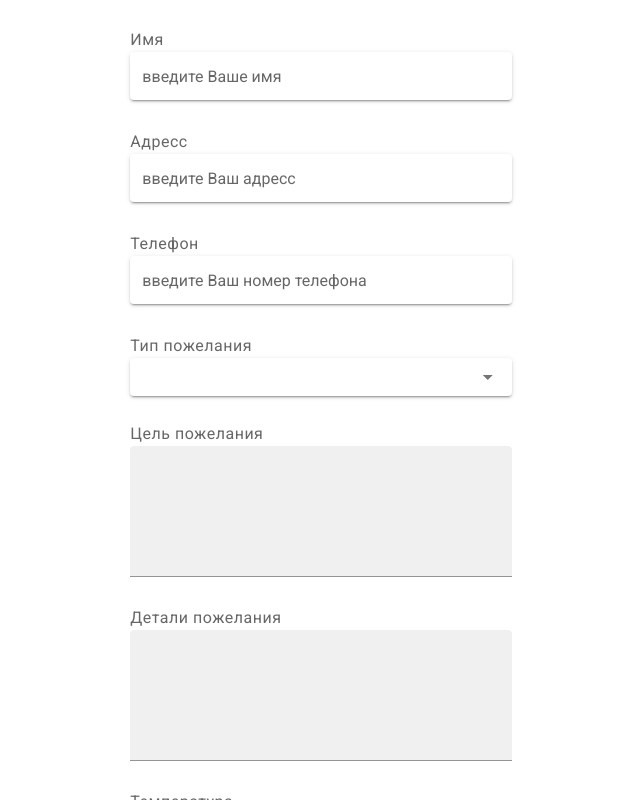
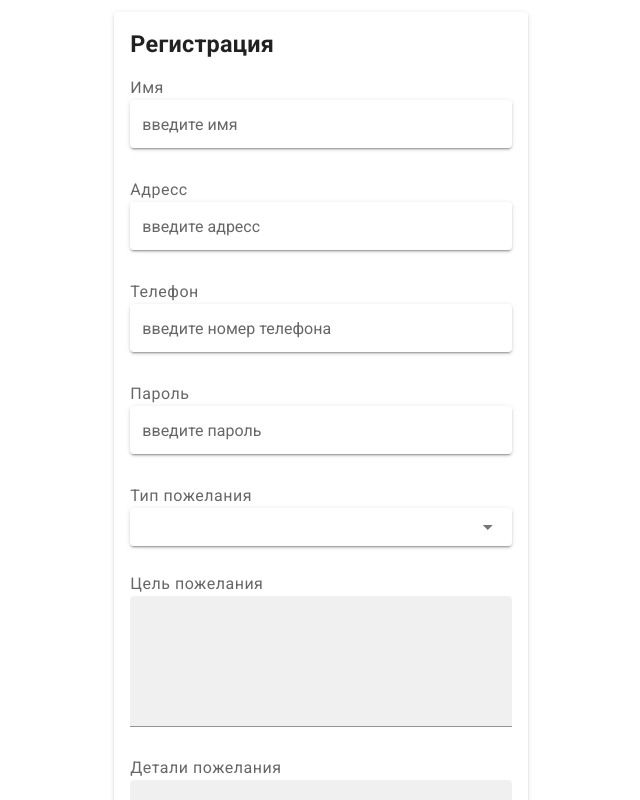
Before and after one commit to nikita-496/neighborhood-support-for-covid19, a Vue app: page /sign/up/neighbors in a window 1280 px wide. Shown: the top 800 px of the page, without its empty margins (319-959 px from the left). Built offline with nearby package versions, Linux system fonts and the light colour scheme; no server answers.

Commit message:
decomposition of authorization forms

```diff
--- a/src/components/SignUp.vue
+++ b/src/components/SignUp.vue
@@ -1,12 +1,8 @@
 <template>
-  <v-main>
-    <v-container class="fill-height" fluid>
-      <v-row align="center" justify="center" dense>
-        <v-col cols="12" sm="8" md="4" lg="4">
-          <v-card elevation="0">
-            <v-card-text>
-              <v-form>
-                <div v-for="n in 3" :key="n">
+  <auth-field>
+    <h3 slot="title">Регистрация</h3>
+    <template slot="fields">
+      <div v-for="n in 4" :key="n">
         <label class="text-body-1" :for="setValue(n, 'for')">
           {{ setValue(n) }}
         </label>
@@ -37,37 +33,37 @@
           clearable
         >
         </v-text-field>
+        <v-text-field
+          v-if="n === 4"
+          v-model="password"
+          :label="setValue(n, 'label')"
+          :name="setValue(n, 'for')"
+          solo
+          clearable
+        >
+        </v-text-field>
       </div>
       <slot name="neighbors"></slot>
       <slot name="volunteers"></slot>
-                <v-card-actions class="text--secondary">
-                  <v-spacer></v-spacer>
-                  <slot name="neighbors-submit" :neighborsSubmit="neighborsSubmit"></slot>
-                  <slot name="volunteers-submit" :volunteersSubmit="volunteersSubmit"></slot>
-                  Already have an account?
-                  <a href="#" class="pl-2" style="color: #000000">Sign In</a>
-                </v-card-actions>
-              </v-form>
-            </v-card-text>
-            <v-card-actions class="ml-6 mr-6 text-center">
+    </template>
+    <template slot="actions">
+      <v-btn>Зарегистрироваться</v-btn>
       <p>
         By continuing, you agree to Fedorae Education's
         <a href="#" class="pl-2" style="color: #000000">Policy</a> and
         <a href="#" class="pl-2" style="color: #000000">Terms of Use</a>
       </p>
-            </v-card-actions>
-          </v-card>
-        </v-col>
-      </v-row>
-    </v-container>
-  </v-main>
+    </template>
+  </auth-field>
 </template>
 
 <script>
   import signService from "../services/SignService";
+  import AuthField from "./input/AuthField.vue";
 
   export default {
     name: "sign-up",
+    components: { AuthField },
     props: {
       neigborsData: { type: Object },
       volunteersData: { type: Object },
@@ -76,6 +72,7 @@
       name: "",
       address: "",
       phone: "",
+      password: "",
     }),
     methods: {
       setValue(n, attr) {
@@ -84,12 +81,14 @@
             return n === 1 ? "your_name" : n === 2 ? "address" : "phone";
           case "label":
             return n === 1
-              ? "введите Ваше имя"
+              ? "введите имя"
               : n === 2
-              ? "введите Ваш адресс"
-              : "введите Ваш номер телефона";
+              ? "введите адресс"
+              : n === 3
+              ? "введите номер телефона"
+              : "введите пароль";
           default:
-            return n === 1 ? "Имя" : n === 2 ? "Адресс" : "Телефон";
+            return n === 1 ? "Имя" : n === 2 ? "Адресс" : n === 3 ? "Телефон" : "Пароль";
         }
       },
 
@@ -104,6 +103,7 @@
             "Details request": this.neigborsData.detailsOfRequest,
             Symptom: this.neigborsData.symptoms,
             Temperature: this.neigborsData.temperature,
+            Password: this.password,
           },
         };
         signService.signUp("Neighbors", neighborsData);
@@ -125,13 +125,7 @@
             "Google Cache": "",
           },
         };
-        return await signService
-          .signUp("Volunteers", volunteersData)
-          .then((res) => this.getId(res));
-      },
-
-      getId(id) {
-        this.$emit("set-id", id);
+        return await signService.signUp("Volunteers", volunteersData);
       },
     },
   };
--- a/src/components/authorization/NeighborsSignUp.vue
+++ b/src/components/authorization/NeighborsSignUp.vue
@@ -1,6 +1,6 @@
 <template>
   <sign-up :neigborsData="userData">
-    <div v-for="n in 5" :key="n + 3" slot="neighbors">
+    <div v-for="n in 5" :key="n + 4" slot="neighbors">
       <label class="text-body-1" for="type">{{ `${setValue(n)}` }}</label>
       <v-select
         v-if="n === 1"
--- a/src/components/authorization/VolunteersSignUp.vue
+++ b/src/components/authorization/VolunteersSignUp.vue
@@ -1,5 +1,5 @@
 <template>
-  <sign-up :volunteersData="userData" @set-id="getId">
+  <sign-up :volunteersData="userData">
     <div slot="volunteers">
       <label class="text-body-1" for="email">Email</label>
       <v-text-field
@@ -66,7 +66,6 @@
     components: { SignUp },
     data: () => ({
       userData: {
-        id: null,
         email: "",
         skillsMore: "",
         primarySkill: "",
@@ -80,21 +79,6 @@
         contacts: [],
       },
     }),
-    beforeRouteLeave(to, from, next) {
-      setTimeout(() => {
-        next();
-      }, 2000);
-    },
-    methods: {
-      getId(id) {
-        /*this.userData.id = id;
-        console.log(this.userData.id);*/
-        setTimeout(() => {
-          this.userData.id = id;
-          console.log(this.userData.id);
-        }, 500);
-      },
-    },
     mounted() {
       function setOptions(options) {
         // parsed from Observer
@@ -104,7 +88,7 @@
           selectListService.getOptions(option).then((result) => (options[option] = result));
         }
       }
-
+      console.log(this.userData.id);
       setOptions(this.options);
     },
   };
--- /dev/null
+++ b/src/components/input/AuthField.vue
@@ -0,0 +1,23 @@
+<template>
+  <v-main>
+    <v-container class="fill-height" fluid>
+      <v-row align="center" justify="center" dense>
+        <v-col cols="12" sm="8" md="4" lg="4">
+          <v-form @submit.prevent>
+            <v-card>
+              <v-card-title class="text-center">
+                <slot name="title"></slot>
+              </v-card-title>
+              <v-card-text>
+                <slot name="fields"></slot>
+              </v-card-text>
+              <v-card-actions class="ml-6 mr-6 text-center">
+                <slot name="actions"></slot>
+              </v-card-actions>
+            </v-card>
+          </v-form>
+        </v-col>
+      </v-row>
+    </v-container>
+  </v-main>
+</template>
--- a/src/router/index.js
+++ b/src/router/index.js
@@ -8,6 +8,11 @@ const routes = [
     path: "/",
     name: "index",
     component: () => import("../views/landing/index"),
+  },
+  {
+    path: "/sign/in",
+    name: "sign-in",
+    component: () => import("../components/SignIn"),
   },
   {
     path: "/sign/up",
@@ -28,7 +33,6 @@ const routes = [
     path: "/volunteers/:id",
     name: "volunteers",
     component: () => import("../components/layouts/VolunteersLayout.vue"),
-    meta: { isInDataBase: false },
   },
 ];
 
--- a/src/services/SignService.js
+++ b/src/services/SignService.js
@@ -6,9 +6,7 @@ class SignService {
       data.fields["Primary Skill"] = await this.handlingData("Skills", data, "Primary Skill");
       data.fields["Secondary Skills"] = await this.handlingData("Skills", data, "Secondary Skills");
       data.fields.Equipment = await this.handlingData("Equipment", data, "Equipment");
-      return postJson(API.sign.upVolunteers, data)
-        .then((res) => res.json())
-        .then(async (result) => result.id);
+      return postJson(API.sign.upVolunteers, data);
     }
     return postJson(API.sign.upNeighbors, data);
   }
--- a/src/views/landing/index.vue
+++ b/src/views/landing/index.vue
@@ -7,8 +7,8 @@
 
         <v-toolbar-title>Система поддержки населения при COVID-19</v-toolbar-title>
         <v-spacer></v-spacer>
-        <router-link class="pr-15">Войти</router-link>
-        <router-link to="/sign/up">Присоедениться</router-link>
+        <router-link class="pr-15" :to="{ name: 'sign-in' }">Войти</router-link>
+        <router-link :to="{ name: 'select-status' }">Присоедениться</router-link>
       </v-app-bar>
 
       <v-navigation-drawer v-model="drawer" absolute temporary>
```
Lines whose indentation alone changed are shown as unchanged.
